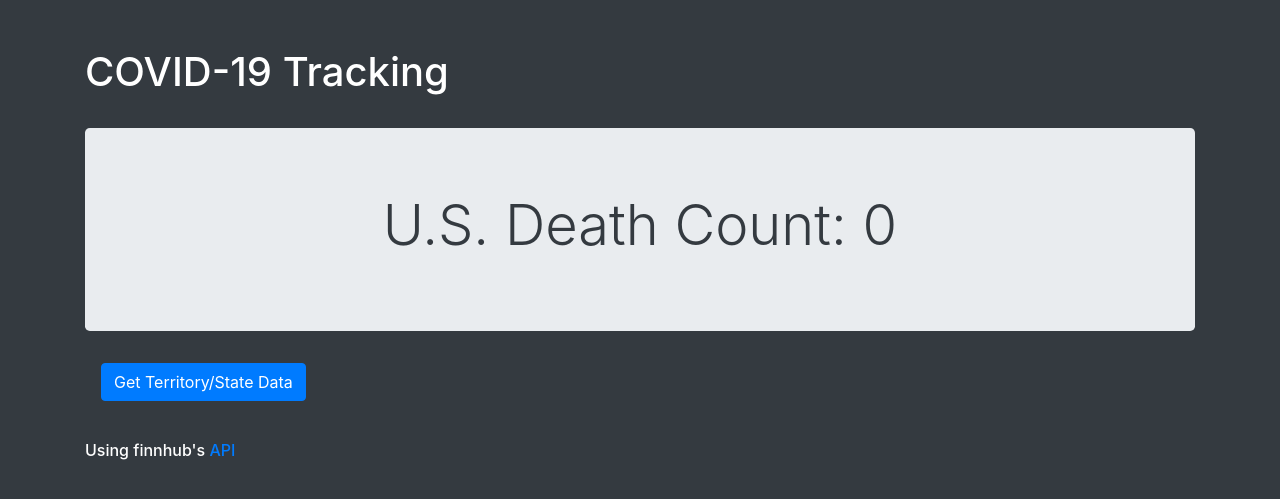
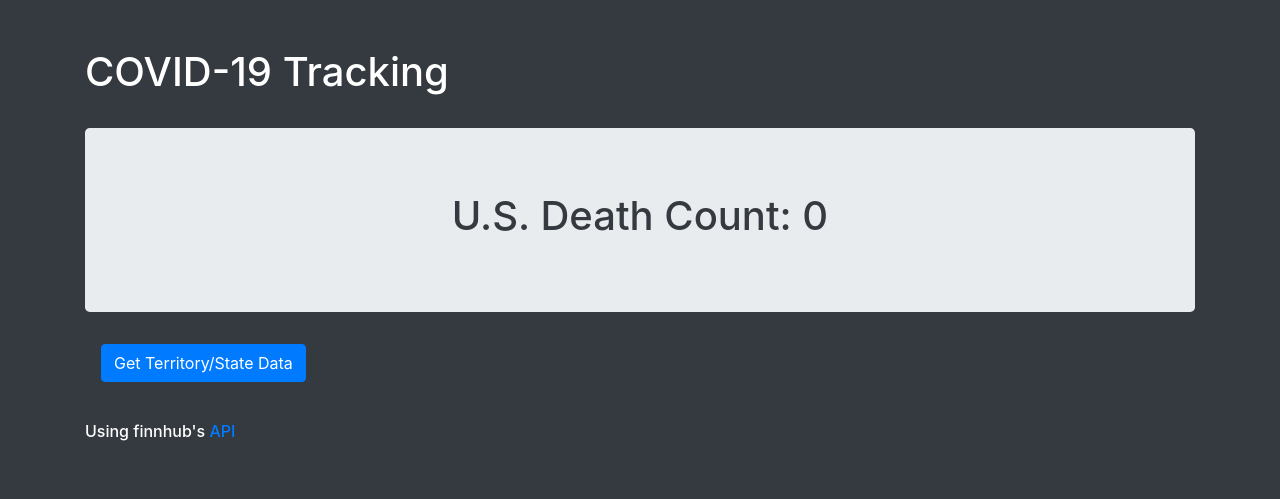
Before and after one commit to aaronbsavage94/Flask-Projects-App, a Flask app: page /covid in a window 1280 px wide. Shown: the part 56-555 px from the top of the page. Run offline with Flask 2, Linux system fonts and the light colour scheme; data that the repository does not hold is empty; some libraries are stand-ins or nearby versions.

Commit message:
COVID page formatting and timestamp

```diff
--- a/flaskapp.py
+++ b/flaskapp.py
@@ -210,7 +210,7 @@ def getCOVIDData():
                 counter += i
 
             #Append HTML for textarea and unordered list
-            results.append('<textarea class="form-control" id="result" rows="15" readonly>')
+            results.append('<textarea class="form-control mb-3" id="result" rows="15" readonly>')
 
             #For each object in the reply
             for d in data:
@@ -222,7 +222,7 @@ def getCOVIDData():
                 updated = str(d['updated'])
 
                 #Concatenate strings and append to temparray
-                temparray.append("State/Population: " + state + ", " + "Cases: " + case + ", " + "Deaths: " + death + ", " + "Updated: " + updated)
+                temparray.append("State/Population: " + state + ", " + "Cases: " + case + ", " + "Deaths: " + death)
 
             #Sort array by alphabetical (state)
             sortedarray = sorted(temparray)
@@ -232,7 +232,7 @@ def getCOVIDData():
                 results.append(i)
 
             #Append HTML for textarea and new line break
-            results.append('</textarea><br>')
+            results.append("</textarea><p>" + "Last update: " + updated + "</p>")
 
             #Direct output to form
             return render_template('covid_tracking.html', title="COVID-19 Tracking", results=results, counter=str(counter))
--- a/templates/covid_tracking.html
+++ b/templates/covid_tracking.html
@@ -6,8 +6,8 @@
             <br><br>
             <h1>COVID-19 Tracking</h1> <br>
 
-            <div class="jumbotron">
-                <h1 class="display-4 text-dark" style="text-align:center">U.S. Death Count: {{ counter }}</h1>
+            <div class="jumbotron container-fluid">
+                <h1 class="display-5 text-dark" style="text-align:center">U.S. Death Count: {{ counter }}</h1>
             </div>
 
                 <form method="POST" action="/trackCOVID" class="form-inline">
```
